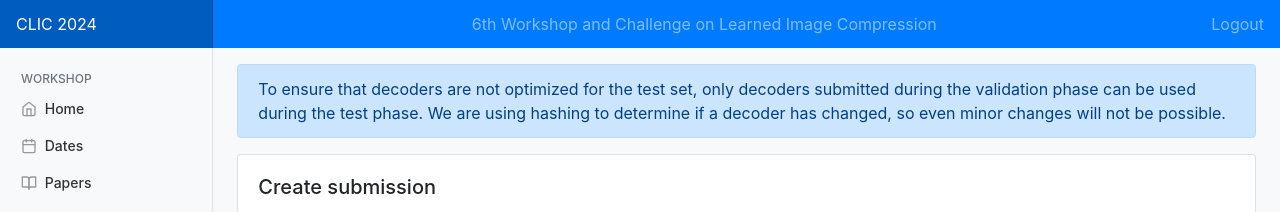
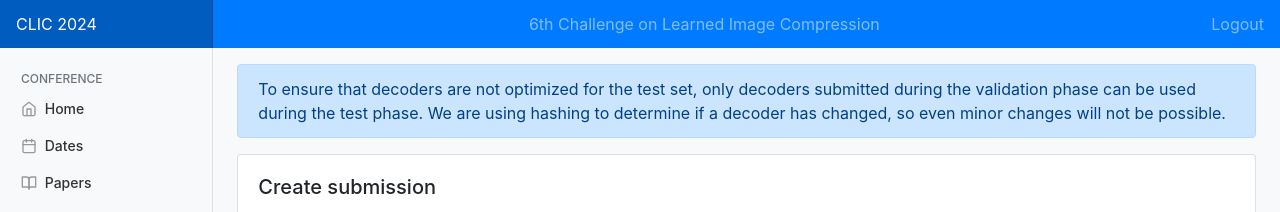
Before and after one commit to spacl-ua/CLIC, a Django app: page /submit/ in a window 1280 px wide. Shown: the top 212 px of the page. Run offline with Django 3.2, Linux system fonts and the light colour scheme; the visitor is signed in with stand-in values (Sample User, id 1); data comes from the database, SQL or seed files in the repository; some libraries are stand-ins or nearby versions.

Commit message:
Remove workshop from some pages

```diff
--- a/web/templates/base.html
+++ b/web/templates/base.html
@@ -23,7 +23,7 @@
 		<div class="container-fluid">
 			<nav class="row navbar navbar-dark sticky-top bg-primary flex-md-nowrap p-0">
 				<a class="navbar-brand col-sm-12 col-md-2 mr-0" href="#">CLIC 2024</a>
-				<span class="navbar-text d-none d-md-block">6th Workshop and Challenge on Learned Image Compression</span>
+				<span class="navbar-text d-none d-md-block">6th Challenge on Learned Image Compression</span>
 				<span class="navbar-text d-block d-md-none">
 					<a data-toggle="collapse" href="#collapseSidebar" class="px-3"><i data-feather="menu"></i></a>
 				</span>
--- a/web/templates/navigation.html
+++ b/web/templates/navigation.html
@@ -1,5 +1,5 @@
 <h6 class="sidebar-heading d-flex justify-content-between align-items-center px-3 mt-4 mb-1 text-muted">
-	<span>Workshop</span>
+	<span>Conference</span>
 </h6>
 <ul class="nav flex-column">
 	<li class="nav-item">
--- a/web/templates/publications/years.html
+++ b/web/templates/publications/years.html
@@ -9,9 +9,9 @@
 {% block content %}
 <div class="card mb-2">
 	<div class="card-body">
-		<h5 class="card-title">Workshop and challenge papers</h5>
+		<h5 class="card-title">Challenge papers</h5>
 		{% if not years %}
-		<p class="card-text">Papers will be published here before the workshop starts</p>
+		<p class="card-text">Papers will be linked here before the conferene starts.</p>
 		{% endif %}
 		{% for year, publications in years %}
 			{% for publication in publications %}
```
